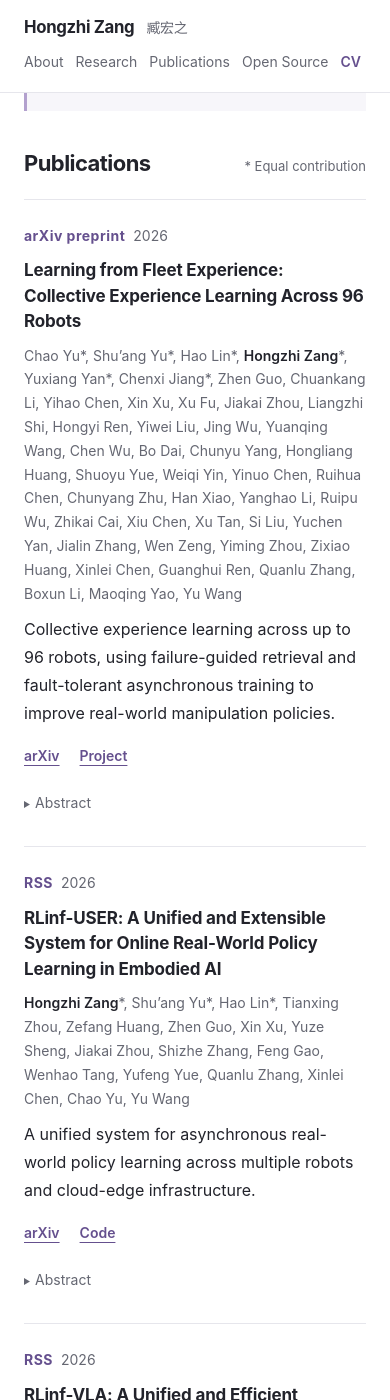
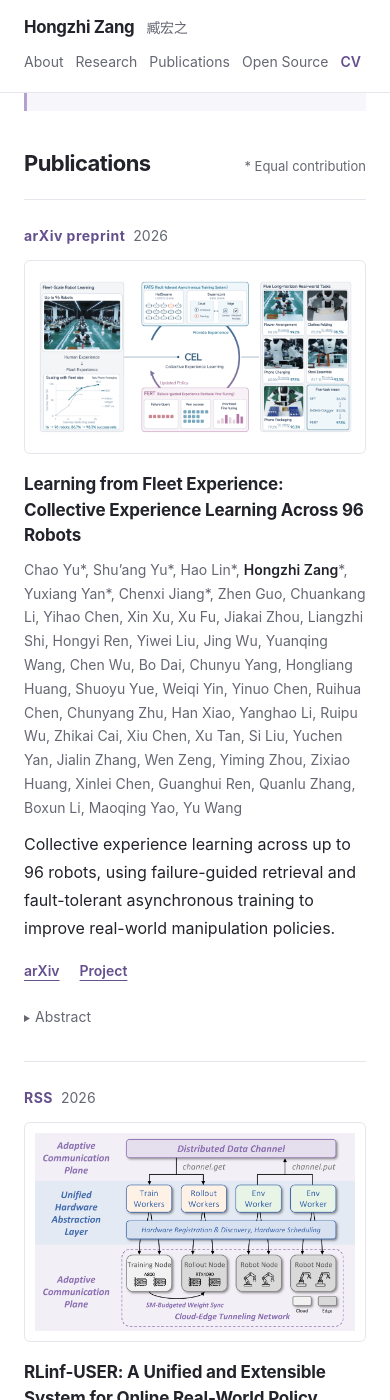
Before and after one commit to zanghz21/zanghz21.github.io, a Jekyll site: the page built from _pages/about.md, in a window 390 px wide and 1400 px high, scrolled down 852 px. Built offline with Jekyll 4.4.1, drawn with Linux system fonts in a browser that asks for light colours.

Commit message:
feat: upload imgs and files
Signed-off-by: zanghz21 <zanghz21@mails.tsinghua.edu.cn>

```diff
--- a/_data/navigation.yml
+++ b/_data/navigation.yml
@@ -8,4 +8,4 @@ main:
   - title: "Open Source"
     url: /#projects
   - title: "CV"
-    url: /files/cv-en-260305.pdf
+    url: /files/CV-en-261121
--- a/_includes/paper-list.html
+++ b/_includes/paper-list.html
@@ -2,9 +2,18 @@
 <div class="paper-list">
   {% for paper in site.data.papers %}
   <article class="paper" aria-labelledby="{{ paper.id }}-title">
-    <div class="paper__venue">
-      <span class="venue-name">{{ paper.venue }}</span>
-      <span class="venue-year">{{ paper.year }}</span>
+    <div class="paper__visual">
+      <div class="paper__venue">
+        <span class="venue-name">{{ paper.venue }}</span>
+        <span class="venue-year">{{ paper.year }}</span>
+      </div>
+      {% if paper.figure %}
+      <a class="paper__figure" href="{{ paper.figure | relative_url }}" target="_blank" rel="noopener" aria-label="View Figure 1 of {{ paper.title | escape }} at full size (opens in a new tab)">
+        <span class="paper__figure-frame">
+          <img src="{{ paper.figure | relative_url }}" alt="{{ paper.figure_alt | escape }}" width="{{ paper.figure_width }}" height="{{ paper.figure_height }}" loading="lazy" decoding="async">
+        </span>
+      </a>
+      {% endif %}
     </div>
     <div class="paper__body">
       <{{ paper_heading }} id="{{ paper.id }}-title">{{ paper.title }}</{{ paper_heading }}>
--- a/_pages/about.md
+++ b/_pages/about.md
@@ -19,7 +19,7 @@ redirect_from:
     <div class="contact-links" aria-label="Contact and profiles">
       <a href="mailto:{{ site.author.email }}">Email</a>
       <a href="https://github.com/zanghz21">GitHub</a>
-      <a href="{{ '/files/cv-en-260305.pdf' | relative_url }}">Curriculum Vitae</a>
+      <a href="{{ '/files/CV-en-261121.pdf' | relative_url }}">Curriculum Vitae</a>
     </div>
   </div>
   <figure class="intro__portrait">
@@ -54,7 +54,11 @@ redirect_from:
   <article class="project-feature" aria-labelledby="rlinf-title">
     <div class="project-feature__name">
       <p class="eyebrow">Core contributor</p>
-      <h3 id="rlinf-title">RLinf<span>Reinforcement Learning Infrastructure</span></h3>
+      <div class="project-brand">
+        <img src="{{ '/images/rlinf-logo.svg' | relative_url }}" alt="" width="640" height="250" loading="lazy" decoding="async">
+        <h3 id="rlinf-title">RLinf</h3>
+      </div>
+      <p class="project-feature__tagline">Reinforcement Learning Infrastructure</p>
     </div>
     <div class="project-feature__description">
       <p>A flexible and scalable open-source framework for embodied and agentic AI. I primarily contribute to embodied AI algorithms and training in simulation and the real world.</p>
--- a/assets/css/academic.css
+++ b/assets/css/academic.css
@@ -182,12 +182,27 @@ section[id] { scroll-margin-top: 24px; }
 .publications-section { margin-top: 54px; }
 .paper {
   display: grid;
-  grid-template-columns: 76px minmax(0, 1fr);
-  column-gap: 28px;
-  padding-block: 27px;
+  grid-template-columns: 272px minmax(0, 1fr);
+  column-gap: 32px;
+  padding-block: 30px;
   border-top: 1px solid var(--line);
 }
-.paper__venue { padding-top: 3px; }
+.paper__visual { min-width: 0; }
+.paper__venue { display: flex; flex-wrap: wrap; align-items: baseline; gap: 8px; margin-bottom: 14px; }
+.paper__figure { display: block; color: var(--muted); text-decoration: none; }
+.paper__figure-frame {
+  display: flex;
+  align-items: center;
+  justify-content: center;
+  aspect-ratio: 3 / 2;
+  padding: 9px;
+  overflow: hidden;
+  border: 1px solid var(--line);
+  border-radius: 6px;
+  background: #fff;
+}
+.paper__figure img { display: block; width: 100%; height: 100%; object-fit: contain; }
+.paper__figure:hover .paper__figure-frame { border-color: #b3a1ce; }
 .venue-name {
   display: block;
   color: var(--accent);
@@ -245,8 +260,10 @@ section[id] { scroll-margin-top: 24px; }
   border-radius: 8px;
 }
 .project-feature .eyebrow { margin-bottom: 8px; font-size: .75rem; }
+.project-brand { display: flex; align-items: center; gap: 6px; margin-left: -16px; }
+.project-brand img { display: block; width: 112px; height: auto; }
 .project-feature h3 { margin: 0; font-size: 2rem; font-weight: 650; letter-spacing: -.03em; }
-.project-feature h3 span { display: block; margin-top: 6px; color: var(--muted); font-size: .875rem; font-weight: 400; line-height: 1.6; letter-spacing: 0; }
+.project-feature__tagline { margin: 10px 0 0; color: var(--muted); font-size: .875rem; line-height: 1.6; }
 .project-feature__description p { margin-bottom: 12px; }
 .project-link { display: inline-block; padding-block: 4px; font-size: .875rem; font-weight: 600; }
 .site-footer {
@@ -269,6 +286,7 @@ section[id] { scroll-margin-top: 24px; }
   .site-name span { display: none; }
   .intro { grid-template-columns: minmax(0, 1fr) 175px; column-gap: 36px; padding-top: 52px; }
   .intro__portrait img { height: 235px; }
+  .paper { grid-template-columns: 220px minmax(0, 1fr); column-gap: 24px; }
   .project-feature { grid-template-columns: 220px minmax(0, 1fr); gap: 28px; }
 }
 
@@ -295,8 +313,10 @@ section[id] { scroll-margin-top: 24px; }
   .section-heading { flex-wrap: wrap; gap: 6px 16px; margin-bottom: 20px; }
   .section-heading h2, .section-heading h1 { font-size: 1.375rem; }
   .publications-section { margin-top: 38px; }
-  .paper { grid-template-columns: 1fr; gap: 10px; padding-block: 24px; }
-  .paper__venue { display: flex; gap: 8px; padding: 0; }
+  .paper { grid-template-columns: 1fr; gap: 18px; padding-block: 24px; }
+  .paper__venue { margin-bottom: 12px; }
+  .paper__figure-frame { aspect-ratio: auto; padding: 10px; }
+  .paper__figure img { height: auto; }
   .paper h2, .paper h3 { font-size: 1.0625rem; line-height: 1.5; }
   .paper__links { gap: 6px 20px; }
   .paper__links a, .paper__abstract summary { padding-block: 7px; }
```
Also changed, not shown: _data/papers.yml (+20 -0 lines), images/publications/README.md (added, +17 -0 lines), images/publications/collective-experience-learning-fig1.png (added), images/publications/online-ggo-fig1.png (added), images/publications/rlinf-user-fig1.png (added), images/publications/rlinf-vla-fig1.png (added), images/rlinf-logo.svg (added), 6 other files.
